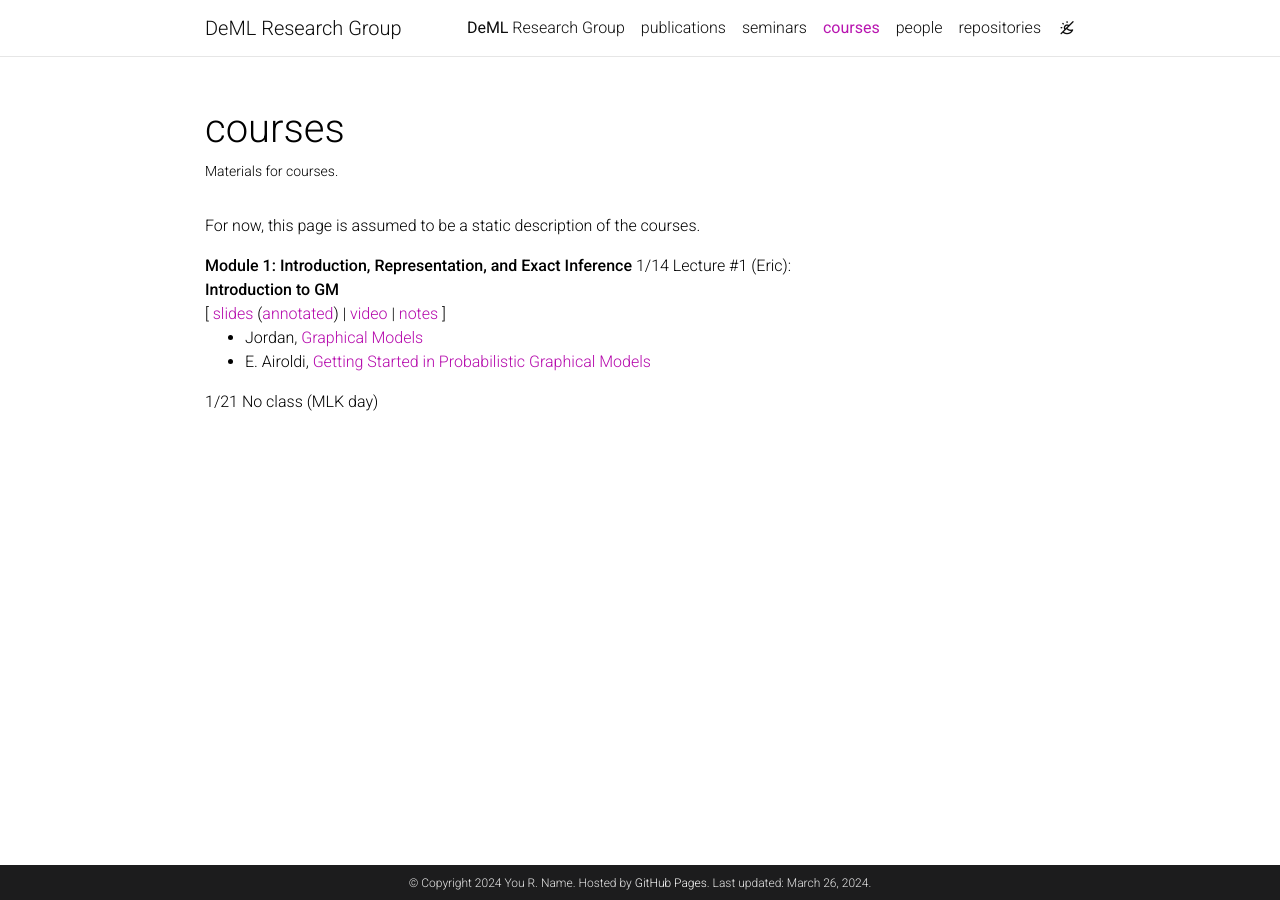
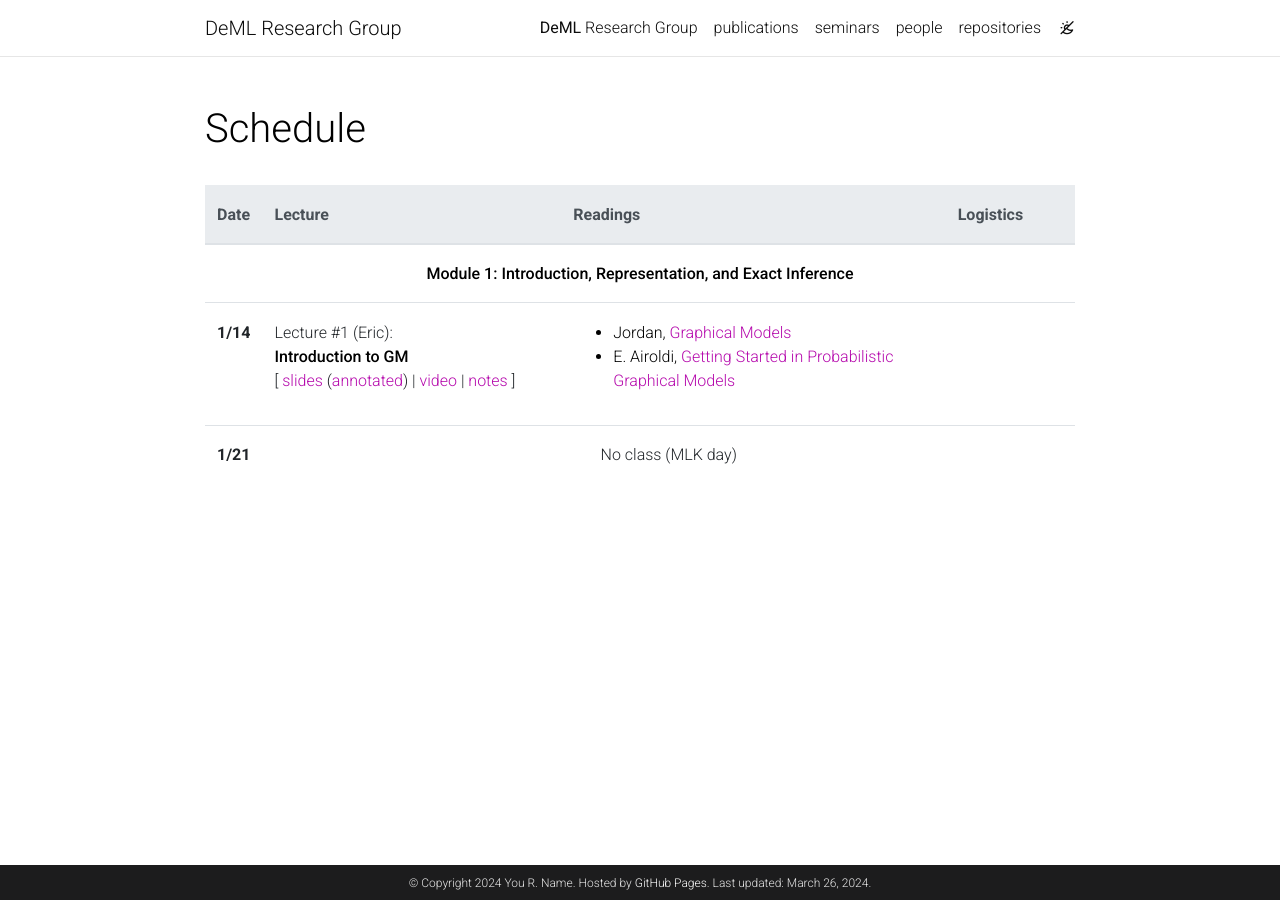
Before and after one commit to DeML-Research/deml-research.github.io, a Jekyll site: the page built from _pages/lectures.md, in a window 1280 px wide. Built offline with Jekyll 4.4.1, drawn with Linux system fonts in a browser that asks for light colours; comment, search, counter and statistics services are not loaded.

Commit message:
addition of lectures page 2

```diff
--- a/_data/staff_new.yml
+++ b/_data/staff_new.yml
@@ -10,10 +10,10 @@ Students:
       email: benito.rojas@iteso.mx
       url: https://linkedin.com
       research-topics: Graph Machine Learning, DeFi.
-      image: people/profile_einstein.png
+      image: people/profile_einstein.jpg
 
     - name: Diego Arriaza
       email: diego.arriaza@iteso.mx
       url: https://linkedin.com
       research-topics: Financial Machine Learning, DeFi.
-      image: people/profile_einstein.png
+      image: people/profile_einstein.jpg
--- /dev/null
+++ b/_layouts/schedule.html
@@ -0,0 +1,33 @@
+---
+layout: default
+---
+<div class="post">
+
+  <header class="post-header">
+    <h1 class="post-title">{{ page.title }}</h1>
+    <h2 class="post-description">{{ page.description }}</h2>
+  </header>
+
+  <article class="post-content {{page.title}} clearfix">
+    <table class="table table-hover">
+      <colgroup>
+        <col style="width:5%">
+        <col style="width:35%">
+        <col style="width:45%">
+        <col style="width:15%">
+      </colgroup>
+      <thead class="thead-light">
+        <tr>
+          <th scope="col">Date</th>
+          <th scope="col">Lecture</th>
+          <th scope="col">Readings</th>
+          <th scope="col">Logistics</th>
+        </tr>
+      </thead>
+      <tbody>
+        {{ content }}
+      </tbody>
+    </table>
+  </article>
+
+</div>
--- a/_pages/courses.md
+++ b/_pages/lectures.md
@@ -1,13 +1,8 @@
 ---
-layout: page
-permalink: /courses/
-title: courses
-description: Materials for courses.
-nav: true
-nav_order: 4
+layout: schedule
+permalink: /lectures/
+title: Schedule
 ---
-
-For now, this page is assumed to be a static description of the courses.
 
 {% assign current_module = 0 %}
 {% assign skip_classes = 0 %}
```
